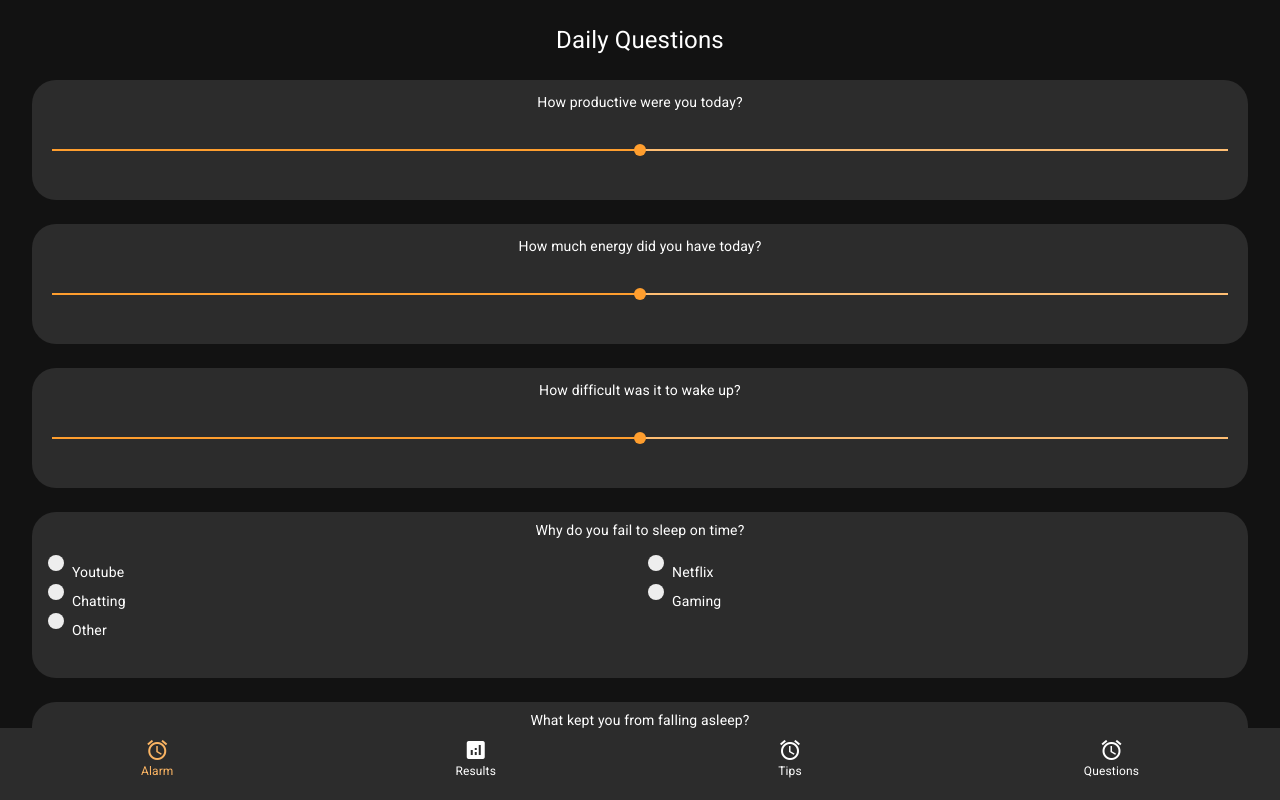
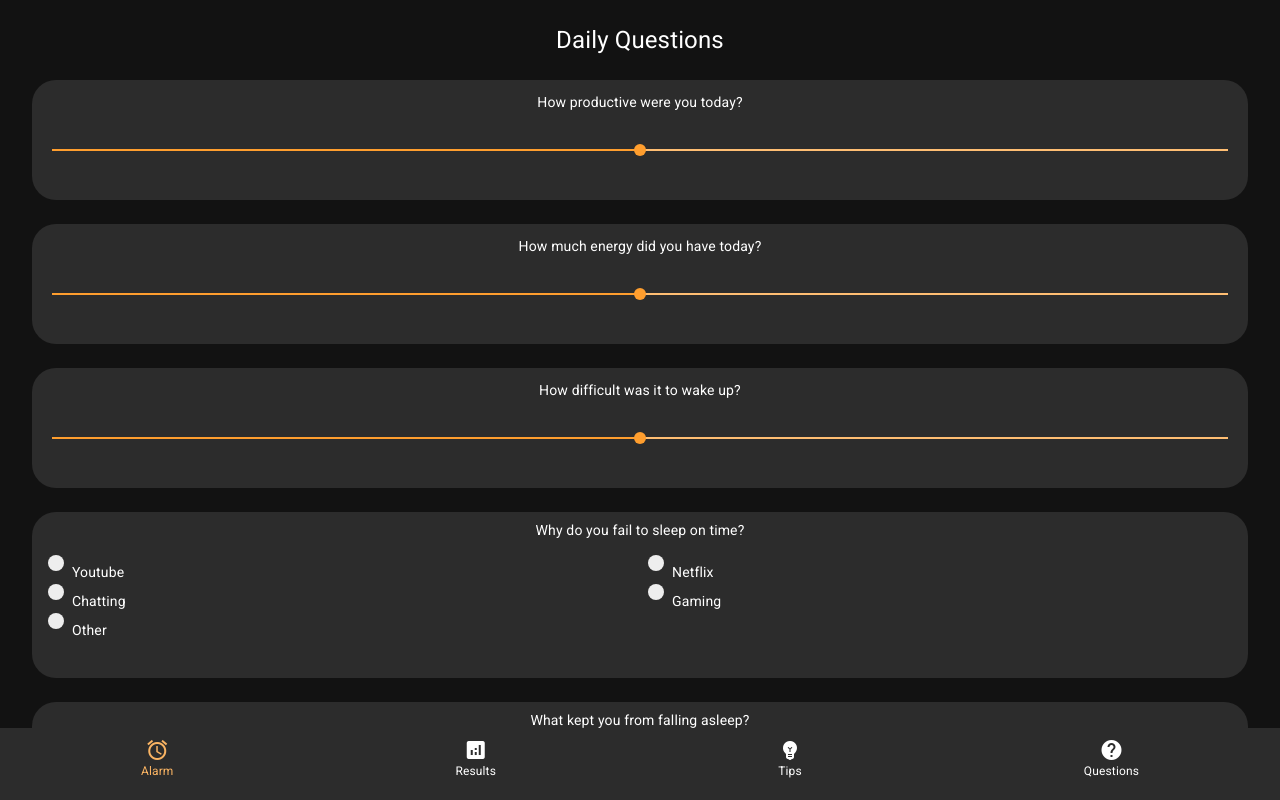
Before and after one commit to jussihailu1/FitPhone, a Vue app: page /questions in a window 1280 px wide. Both pictures are taken after a click on the button "Let's begin". Shown: the top 800 px of the page. Built offline with nearby package versions, Linux system fonts and the light colour scheme.

Commit message:
new icons navbar

```diff
--- a/src/components/NavBar.vue
+++ b/src/components/NavBar.vue
@@ -31,11 +31,11 @@ export default {
           route: "/results",
           text: "Results",
         },
-        { key: 3, btn: "btn3", icon: "alarm", route: "/tips", text: "Tips" },
+        { key: 3, btn: "btn3", icon: "emoji_objects", route: "/tips", text: "Tips" },
         {
           key: 4,
           btn: "btn4",
-          icon: "alarm",
+          icon: "help",
           route: "/questions",
           text: "Questions",
         },
--- a/src/views/Questions.vue
+++ b/src/views/Questions.vue
@@ -9,14 +9,15 @@
         :key="q.id"
         :question="q"
       ></question-multiple-choice>
+      <div class="m-1 mb-6">
       <button
-        @click="saveQuestion"
-        class="py-2 m-1 bg-gold rounded-2xl tracking-wider text-xl w-max h-max shadow-md mb-16 text-bg-black"
+        @click="saveQuestions"
+        class="py-2 bg-gold rounded-2xl tracking-wider text-xl w-full h-max shadow-md mb-16 text-bg-black"
         type="submit"
-        style="width: 83vw;"
       >
         Submit
       </button>
+      </div>
     </div>
     <div :hidden="!$store.state.questionsAnswered">
       <p style="text-align: center">
--- a/src/views/Tips.vue
+++ b/src/views/Tips.vue
@@ -1,9 +1,6 @@
 <template>
   <div class="text-white main w-full h-full bg-bg-black p-4">
     <div class="text-center text-2xl mb-6">Daily Tips</div>
-    <div v-for="selectedAnswer in selectedAnswers" :key="selectedAnswer.id">
-      <p>{{ selectedAnswer.tip }}</p>
-    </div>
     <div class="bg-box-black m-1 p-3 pt-0 mb-6 rounded-3xl" v-for="tip in tips" :key="tip.id"><!-- <div class="tip" v-for="tip in tips" :key="tip.id"> -->
       <div class="title-btn">
         <h1 :class="$store.state.day ? 'text-gold text-xl' : 'text-blue text-xl'">{{tip.title}}</h1>
```
